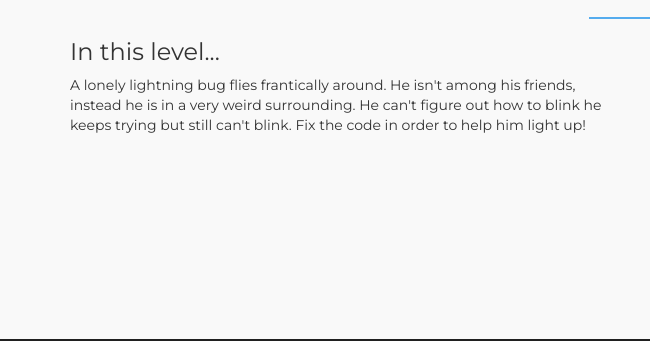
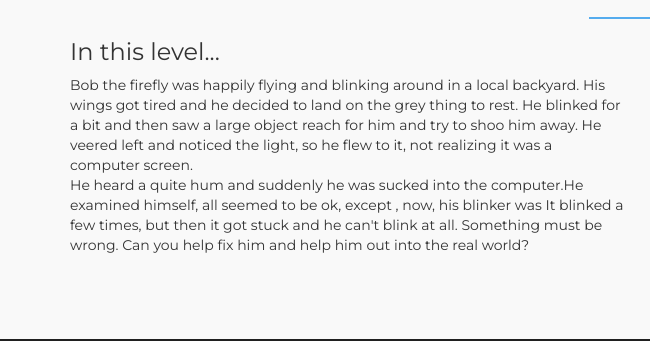
Before and after one commit to bellets/bellets.github.io, a plain HTML site: page StoryLine.html in a window 1280 px wide. Shown: the part 1049-1390 px from the top of the page, 0-650 px from the left. Drawn offline with Linux system fonts and the light colour scheme; grey boxes are pictures that could not be loaded.

Commit message:
Update StoryLine.html

```diff
--- a/StoryLine.html
+++ b/StoryLine.html
@@ -81,7 +81,7 @@
 			<div class="row">
 				<div class="col-md-6 col-sm-6 wow fadeInLeft templatemo-about-left" data-wow-delay="0.3s">
 					<h3 class="about-title">In this level...</h3>
-					<p>A lonely lightning bug flies frantically around. He isn't among his friends,<br>instead he is in a very weird surrounding. He can't figure out how to blink he keeps trying but still can't blink. Fix the code in order to help him light up! </p>
+					<p>Bob the firefly was happily flying and blinking around in a local backyard. His wings got tired and he decided to land on the grey thing to rest.   He blinked for a bit and then saw a large object reach for him and try to shoo him away.  He veered left and noticed the light, so he flew to it, not realizing it was a computer screen.<br>He heard a  quite hum and suddenly he was sucked into the computer.He examined himself, all seemed to be ok, except , now, his blinker was It blinked a few times, but then it got stuck and he can't blink at all. Something must be wrong. Can you help fix him and help him out into the real world?</p>
 				</div>
 				<div class="col-md-6 col-sm-6 wow fadeInRight" data-wow-delay="0.3s">
 					<img src= "https://cdn.tutsplus.com/net/authors/jeremymcpeak/debug-proxies-preview.png">
```
